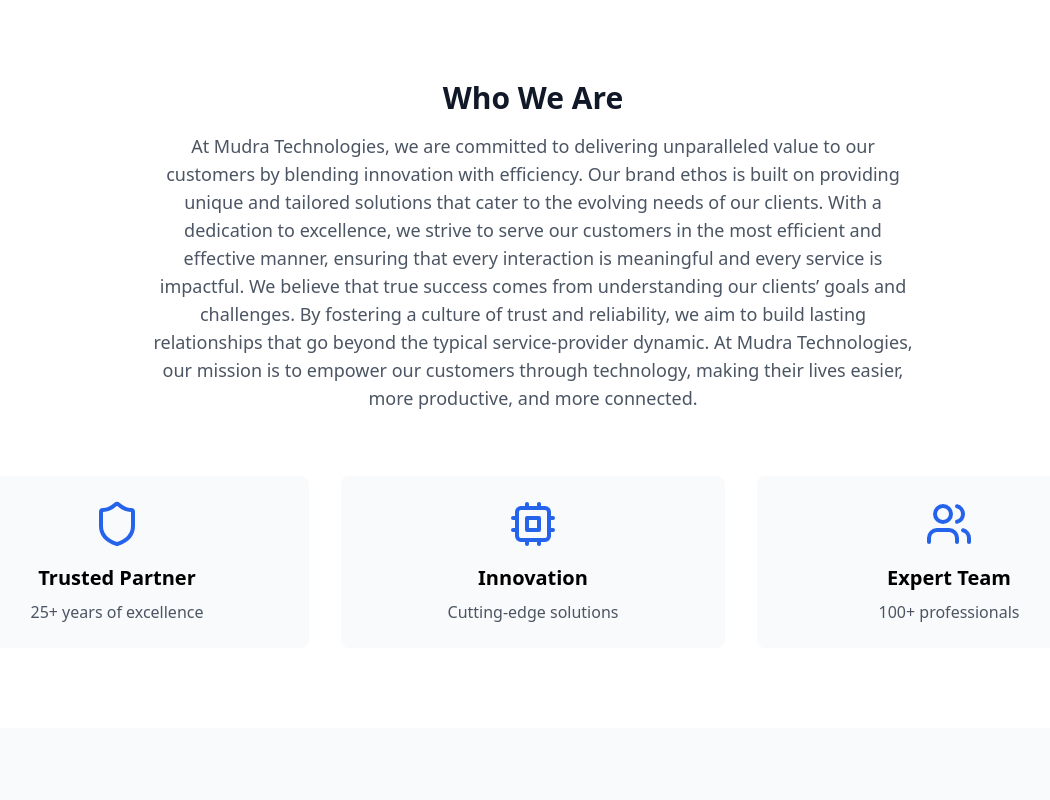
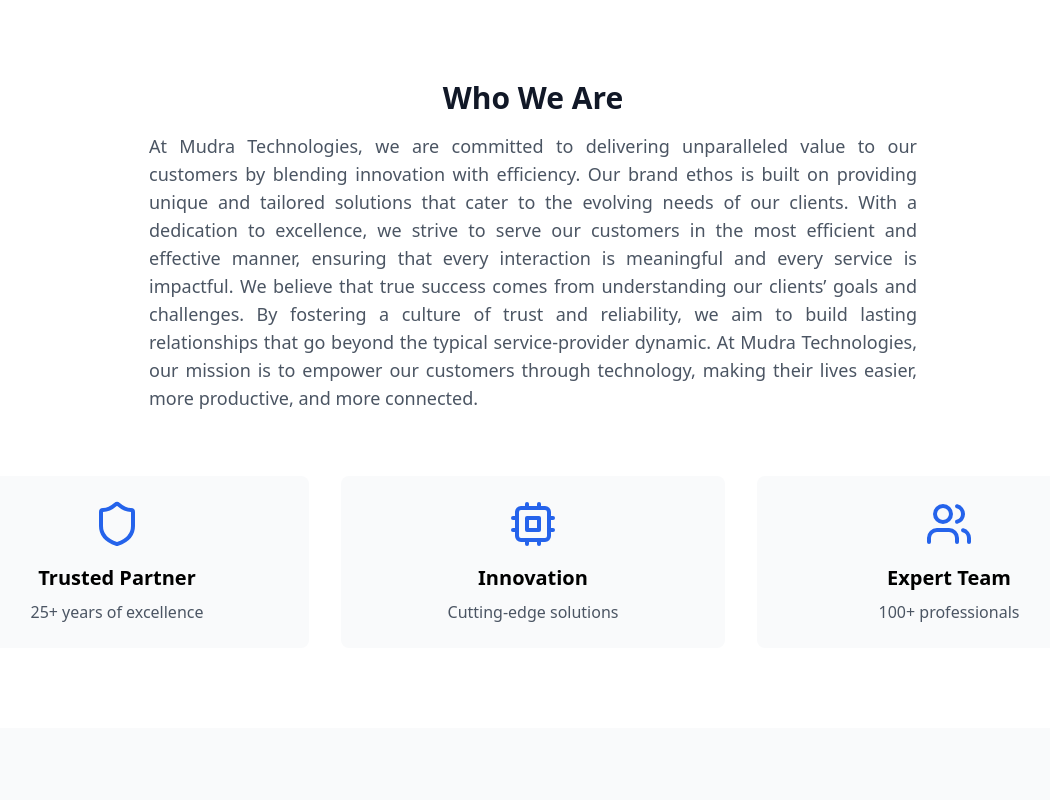
Before and after one commit to SriJaiGanapthySN/MudraTech-final, a React (Vite) app: page / in a window 1280 px wide. Shown: the part 800-1600 px from the top of the page, without its empty margins (107-1157 px from the left). Built offline with nearby package versions, Linux system fonts and the light colour scheme.

Commit message:
justification

```diff
--- a/src/components/Footer.tsx
+++ b/src/components/Footer.tsx
@@ -5,7 +5,7 @@
   return (
     <footer className="bg-gray-900 text-white">
       <div className="max-w-7xl mx-auto px-4 sm:px-6 lg:px-8 py-12">
-        <div className="grid grid-cols-1 md:grid-cols-3 gap-8">
+        <div className="grid grid-cols-1 md:grid-cols-1 gap-8">
           <div>
             <h3 className="text-xl font-bold mb-4">Contact Us</h3>
             <div className="space-y-3">
--- a/src/pages/AboutUs.tsx
+++ b/src/pages/AboutUs.tsx
@@ -38,7 +38,7 @@
             className="text-center mb-16"
           >
             <h2 className="text-3xl font-bold text-gray-900 mb-4">Who We Are</h2>
-            <p className="text-lg text-gray-600 max-w-3xl mx-auto">
+            <p className="text-lg text-gray-600 max-w-3xl mx-auto text-justify">
             At Mudra Technologies, we are committed to delivering unparalleled value to our customers by blending innovation with efficiency. Our brand ethos is built on providing unique and tailored solutions that cater to the evolving needs of our clients. With a dedication to excellence, we strive to serve our customers in the most efficient and effective manner, ensuring that every interaction is meaningful and every service is impactful.
 
 We believe that true success comes from understanding our clients’ goals and challenges. By fostering a culture of trust and reliability, we aim to build lasting relationships that go beyond the typical service-provider dynamic. At Mudra Technologies, our mission is to empower our customers through technology, making their lives easier, more productive, and more connected.
```
